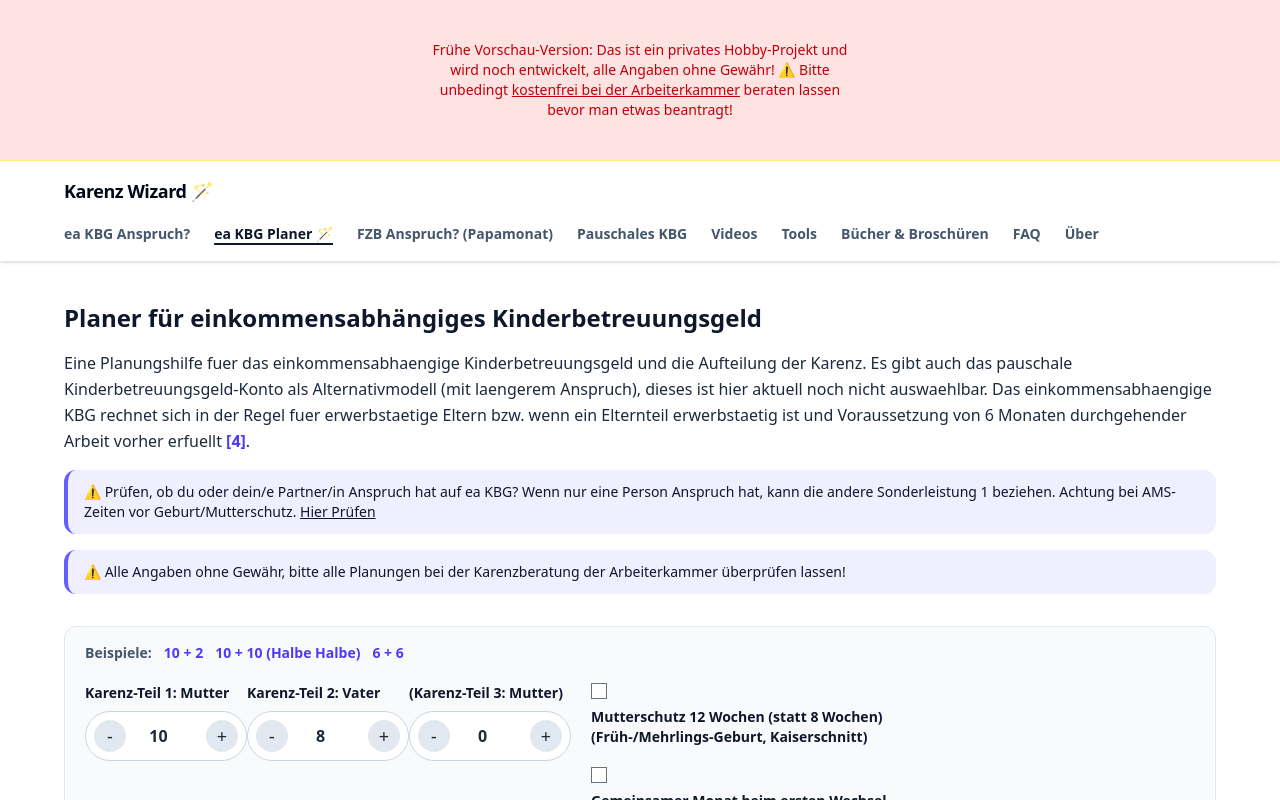
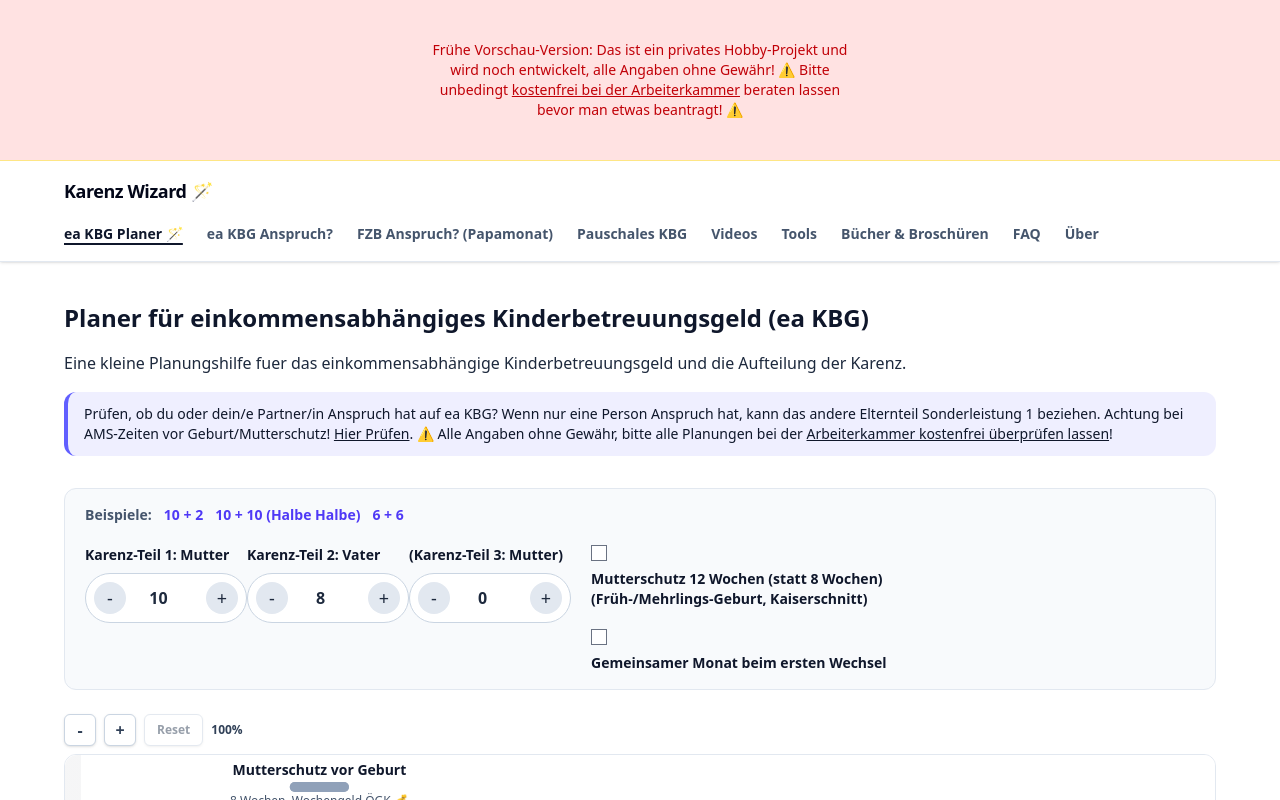
Before and after one commit to mandrasch/karenz-wizard, a SvelteKit app: page /eakbg-planer in a window 1280 px wide. Shown: the top 800 px of the page. Built offline with nearby package versions, Linux system fonts and the light colour scheme.

Commit message:
chore: updates

```diff
--- a/src/lib/components/Header.svelte
+++ b/src/lib/components/Header.svelte
@@ -14,8 +14,8 @@
 	let showPreviewBanner = $state(true);
 
 	const navItems: NavItem[] = [
+		{ label: 'ea KBG Planer 🪄', href: '/eakbg-planer', matchPath: '/eakbg-planer' },
 		{ label: 'ea KBG Anspruch?', href: '/eakbg-anspruch', matchPath: '/eakbg-anspruch' },
-		{ label: 'ea KBG Planer 🪄', href: '/eakbg-planer', matchPath: '/eakbg-planer' },
 		{ label: 'FZB Anspruch? (Papamonat)', href: '/fzb-anspruch', matchPath: '/fzb-anspruch' },
 		{ label: 'Pauschales KBG', href: '/pauschales-kbg', matchPath: '/pauschales-kbg' },
 		{ label: 'Videos', href: '/videos' },
@@ -64,7 +64,7 @@
 				Frühe Vorschau-Version: Das ist ein privates Hobby-Projekt und wird noch entwickelt, alle
 				Angaben ohne Gewähr! ⚠️ Bitte unbedingt
 				<a class="underline" href="/ak-beratung/">kostenfrei bei der Arbeiterkammer</a>
-				beraten lassen bevor man etwas beantragt!
+				beraten lassen bevor man etwas beantragt! ⚠️
 			</p>
 			<!-- <button
 				type="button"
--- a/src/routes/+layout.svelte
+++ b/src/routes/+layout.svelte
@@ -2,12 +2,16 @@
 <script lang="ts">
 	import '../app.css';
 	import favicon from '$lib/assets/favicon.svg';
-
 	import Header from '$lib/components/Header.svelte';
 	import Footer from '$lib/components/Footer.svelte';
 
+	// Svelte 5 import
+	import { page } from '$app/state';
+
 	let { children } = $props();
-	import { page } from '$app/stores';
+
+	// rune-derived flag for homepage
+	const isHome = $derived(page.url.pathname === '/');
 </script>
 
 <svelte:head>
@@ -17,14 +21,17 @@
 <div class="flex min-h-screen flex-col bg-white text-slate-900">
 	<Header />
 
-	<main
-		class="mx-auto flex w-full flex-1 flex-col"
-		class:max-w-[1200px]={$page.url.pathname !== '/'}
-		class:px-6={$page.url.pathname !== '/'}
-		class:pb-12={$page.url.pathname !== '/'}
-	>
-		{@render children?.()}
-	</main>
+	{#key isHome}
+		{#if isHome}
+			<main class="mx-auto w-full">
+				{@render children?.()}
+			</main>
+		{:else}
+			<main class="mx-auto flex w-full max-w-[1200px] flex-1 flex-col px-6 pb-12">
+				{@render children?.()}
+			</main>
+		{/if}
+	{/key}
 
 	<Footer />
 </div>
--- a/src/routes/ak-beratung/+page.svelte
+++ b/src/routes/ak-beratung/+page.svelte
@@ -1,10 +1,17 @@
-<div class="layout prose">
+<div class="layout mx-auto w-full max-w-[1200px]">
 	<div class="page-header mt-10">
 		<h2 class="text-2xl font-semibold text-slate-900">
 			Kostenfreie Beratung bei der Arbeiterkammer
 		</h2>
 	</div>
-	<div class="content">
+	<div class="content prose">
+		<p class="font-bold">🚧 Inhalt in Arbeit 🚧</p>
+		<p>
+			Die Arbeiterkammer deines Bundeslandes berät dich kostenfrei zu Elternkarenz als auch
+			Sozialversicherungs-Fragen. Sie ist die „gesetzliche Interessenvertretung der Arbeitnehmer in
+			Österreich“, daher ist sie stets auf deiner Seite als Arbeitnehmer:in.
+		</p>
+
 		<ul>
 			<li>Burgenland</li>
 			<li>Kärnten</li>
@@ -21,5 +28,5 @@
 			</li>
 		</ul>
 	</div>
-	<p>TODO: FOTOS</p>
+	<p>TODO: FOTOS Wien AK</p>
 </div>
--- a/src/routes/eakbg-planer/+page.svelte
+++ b/src/routes/eakbg-planer/+page.svelte
@@ -533,24 +533,18 @@
 <div class="layout">
 	<div class="page-header mt-10">
 		<h2 class="text-2xl font-semibold text-slate-900">
-			Planer für einkommensabhängiges Kinderbetreuungsgeld
+			Planer für einkommensabhängiges Kinderbetreuungsgeld (ea KBG)
 		</h2>
 		<p class="subline">
-			Eine Planungshilfe fuer das einkommensabhaengige Kinderbetreuungsgeld und die Aufteilung der
-			Karenz. Es gibt auch das pauschale Kinderbetreuungsgeld-Konto als Alternativmodell (mit
-			laengerem Anspruch), dieses ist hier aktuell noch nicht auswaehlbar. Das einkommensabhaengige
-			KBG rechnet sich in der Regel fuer erwerbstaetige Eltern bzw. wenn ein Elternteil
-			erwerbstaetig ist und Voraussetzung von 6 Monaten durchgehender Arbeit vorher erfuellt
-			<a class="footnote-link" href="#fn-4">[4]</a>.
+			Eine kleine Planungshilfe fuer das einkommensabhängige Kinderbetreuungsgeld und die Aufteilung
+			der Karenz.
 		</p>
 		<aside class="infobox">
-			⚠️ Prüfen, ob du oder dein/e Partner/in Anspruch hat auf ea KBG? Wenn nur eine Person Anspruch
-			hat, kann die andere Sonderleistung 1 beziehen. Achtung bei AMS-Zeiten vor
-			Geburt/Mutterschutz. <a href="/eakbg-anspruch" class="link underline">Hier Prüfen</a>
-		</aside>
-		<aside class="infobox">
-			⚠️ Alle Angaben ohne Gewähr, bitte alle Planungen bei der Karenzberatung der Arbeiterkammer
-			überprüfen lassen!
+			Prüfen, ob du oder dein/e Partner/in Anspruch hat auf ea KBG? Wenn nur eine Person Anspruch
+			hat, kann das andere Elternteil Sonderleistung 1 beziehen. Achtung bei AMS-Zeiten vor
+			Geburt/Mutterschutz! <a href="/eakbg-anspruch" class="link underline">Hier Prüfen</a>. ⚠️ Alle
+			Angaben ohne Gewähr, bitte alle Planungen bei der
+			<a href="/ak-beratung" class="underline">Arbeiterkammer kostenfrei überprüfen lassen</a>!
 		</aside>
 	</div>
 
@@ -940,10 +934,11 @@
 
 		<aside class="note-box">
 			<div class="prose">
-				<p>Auch der Vater kann den ersten Karenzteil uebernehmen.</p>
+				<h3>🚧 Warum? / Erklärungen - in Arbeit 🚧</h3>
+				<p>Hinweis: Auch der Vater kann den ersten Karenzteil uebernehmen.</p>
 				<p class="footnote" id="fn-1">
 					[1] Papamonat: ab Entlassung aus dem Krankenhaus bis zum Ende des Mutterschutzes nutzbar,
-					Arbeitgeber muss es erlauben.
+					der Arbeitgeber muss es erlauben.
 				</p>
 				<p class="footnote" id="fn-2">
 					[2] Fuer die Tage im Krankenhaus wird in der Regel Urlaub oder Sonderurlaub benoetigt.
@@ -964,7 +959,6 @@
 					<a href="#">Dummy-Link</a>
 				</p>
 
-				<h2>Warum? / Begriffserklärung</h2>
 				<h3 id="eakbg">ea KBG</h3>
 				<p>
 					Lorem ipsum dolor sit amet, consetetur sadipscing elitr, sed diam nonumy eirmod tempor
@@ -1085,6 +1079,8 @@
 </div>
 
 <style lang="postcss">
+	/* TODO: convert to tailwind inline styles */
+
 	@reference "../../app.css";
 	:global(main) {
 		@apply max-w-none;
```
